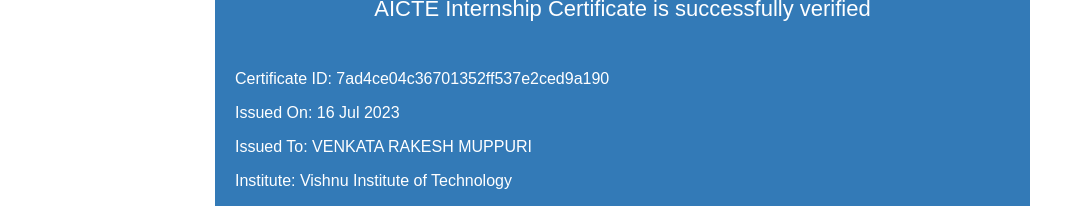
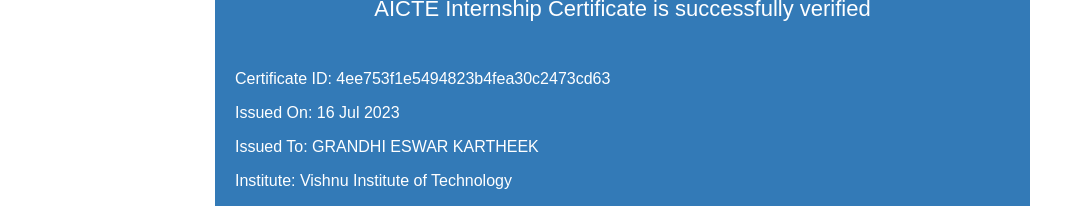
Before and after one commit to saiprasanthganipisetti/aicte-clone, a plain HTML site: page index.html in a window 1280 px wide. Shown: the part 700-906 px from the top of the page, without its empty margins (0-1085 px from the left). Drawn offline with Linux system fonts and the light colour scheme.

Commit message:
Update index.html

```diff
--- a/index.html
+++ b/index.html
@@ -8,13 +8,13 @@
 </head>
 <body>
       <img src="./enjoy.png" alt="poyammosam" class="enjoy">
-      <div class = "mainscam">
+     <div class = "mainscam">
         <img src="./swag.gif" alt="" class = 'verified'>
         <p style="color: white; font-family: sans-serif; font-size: 22px;">AICTE Internship Certificate is successfully verified</p>
         <div style="color: white; text-align: left; font-family: sans-serif; font-size: 16px; padding-top: 10px; margin: 10px 0px;">
-            <p>Certificate ID: 7ad4ce04c36701352ff537e2ced9a190</p>
+            <p>Certificate ID: 4ee753f1e5494823b4fea30c2473cd63</p>
             <p>Issued On: 16 Jul 2023</p>
-            <p>Issued To: VENKATA RAKESH MUPPURI</p>
+            <p>Issued To: GRANDHI ESWAR KARTHEEK</p>
             <p>Institute: Vishnu Institute of Technology</p>
             <p>Internship: AWS DATA ANALYTICS VIRTUAL INTERNSHIP (MAY - JULY 2023)</p>
         </div>
```
